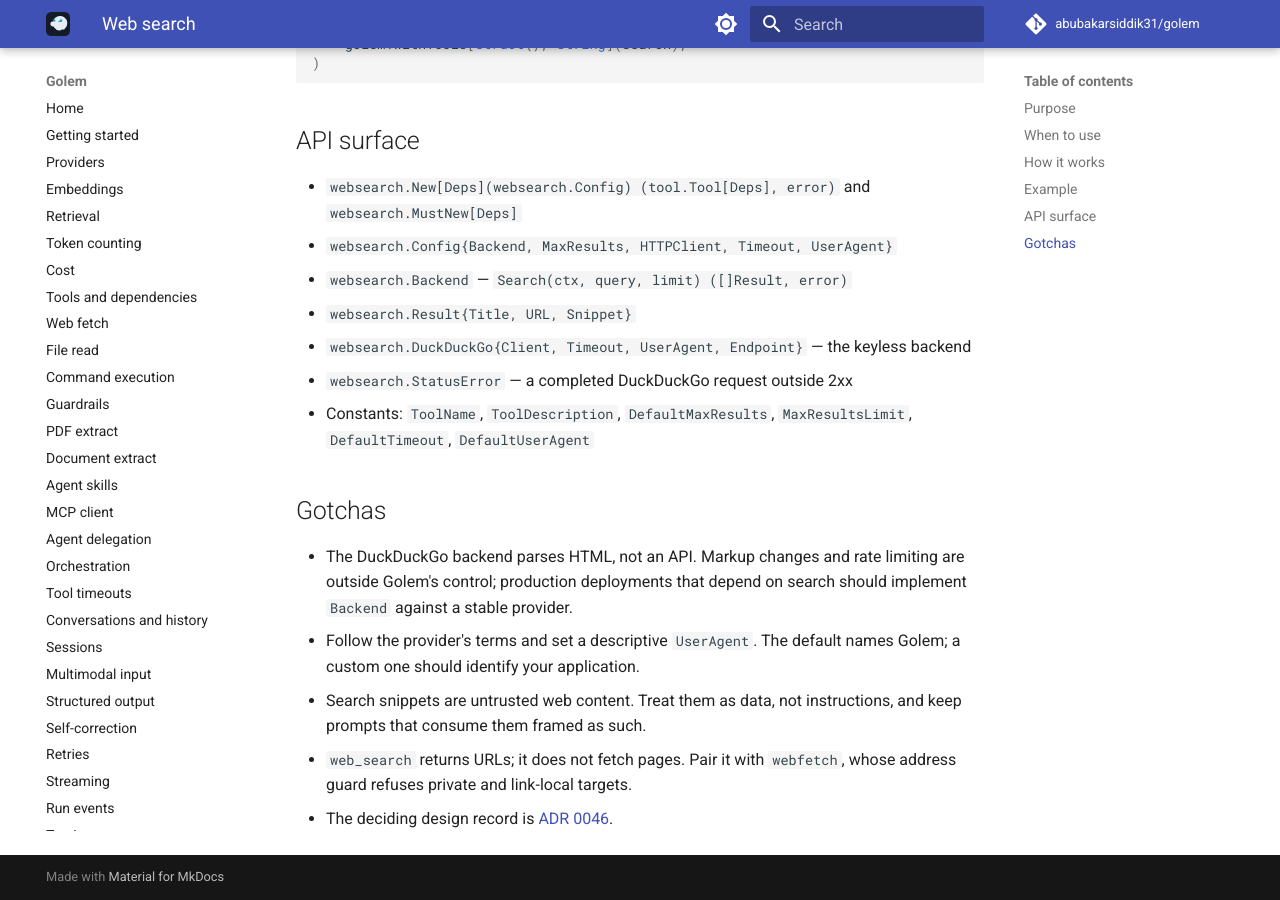
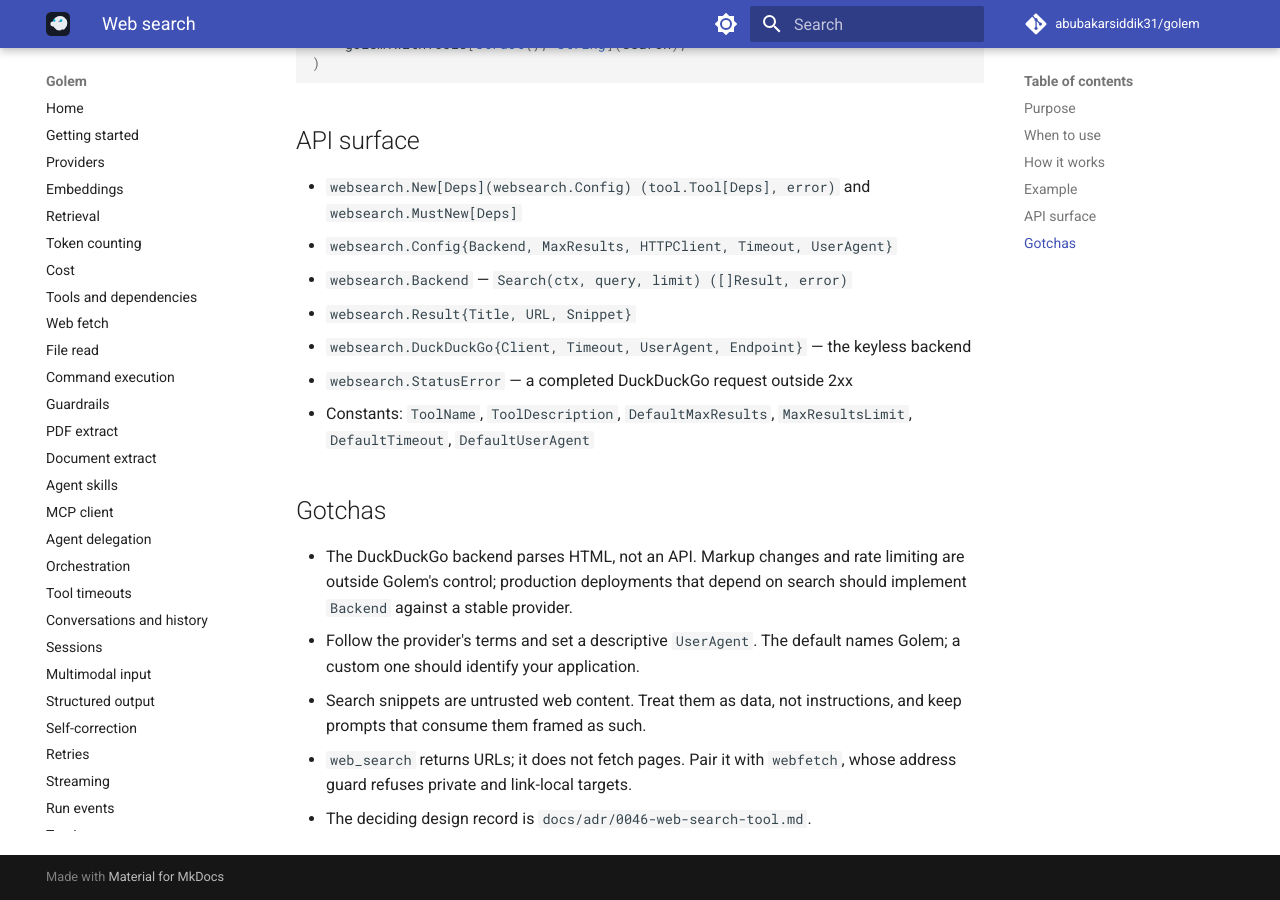
Before and after one commit to abubakarsiddik31/golem, an MkDocs documentation site: the page built from docs/guides/web-search.md, in a window 1280 px wide and 900 px high, scrolled down 1119 px. Built offline with MkDocs 1.6.1 and Material for MkDocs 9.7.7, drawn with Linux system fonts in a browser that asks for light colours; comment, search, counter and statistics services are not loaded.

Commit message:
docs(websearch): keep published links inside the guides tree

````diff
--- a/docs/guides/web-search.md
+++ b/docs/guides/web-search.md
@@ -41,7 +41,7 @@ server.
 
 ## Example
 
-[`examples/web-search`](../../examples/web-search/main.go) runs offline
+`examples/web-search` runs offline
 against a fake backend and a scripted model:
 
 ```go
@@ -73,4 +73,4 @@ agent, err := golem.New[struct{}, string](client, decoder,
 - `web_search` returns URLs; it does not fetch pages. Pair it with
   `webfetch`, whose address guard refuses private and link-local
   targets.
-- The deciding design record is [ADR 0046](../adr/0046-web-search-tool.md).
+- The deciding design record is `docs/adr/0046-web-search-tool.md`.
````
